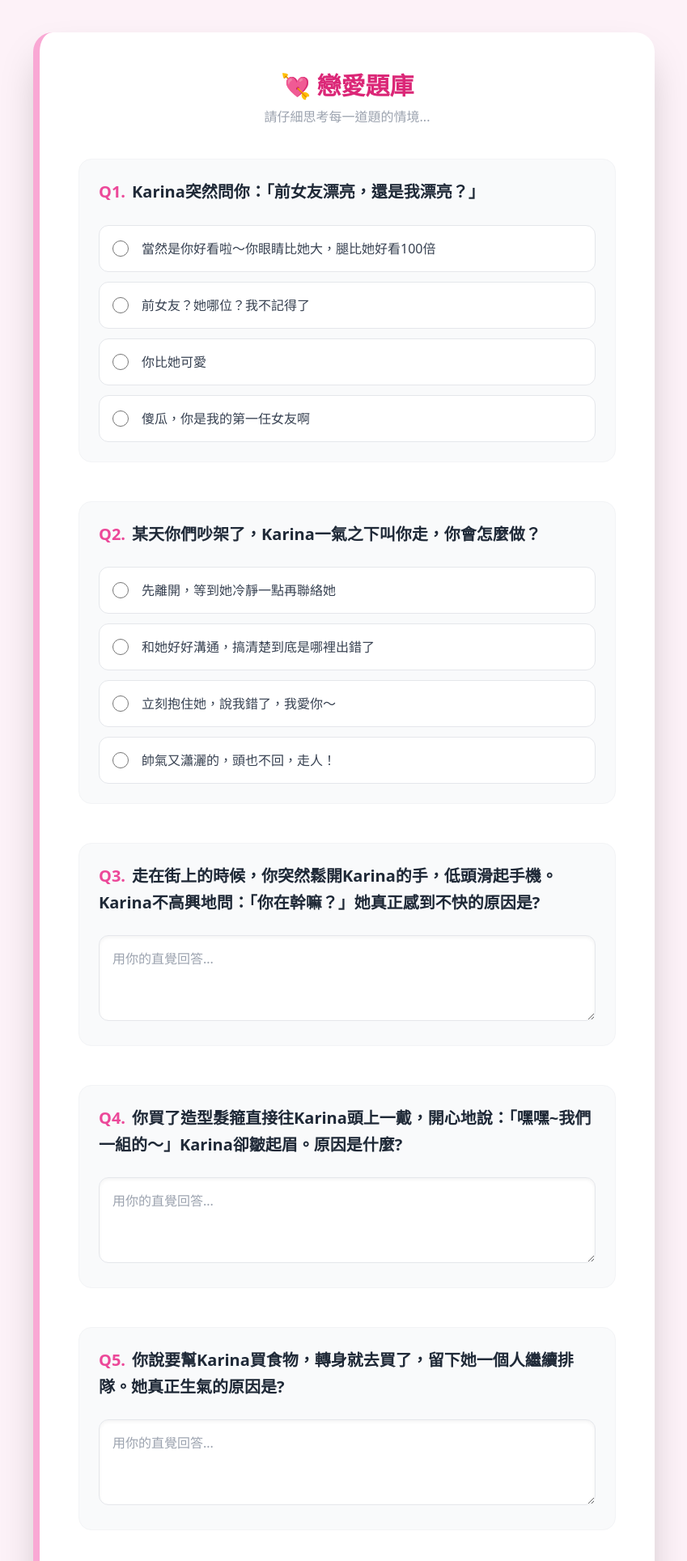
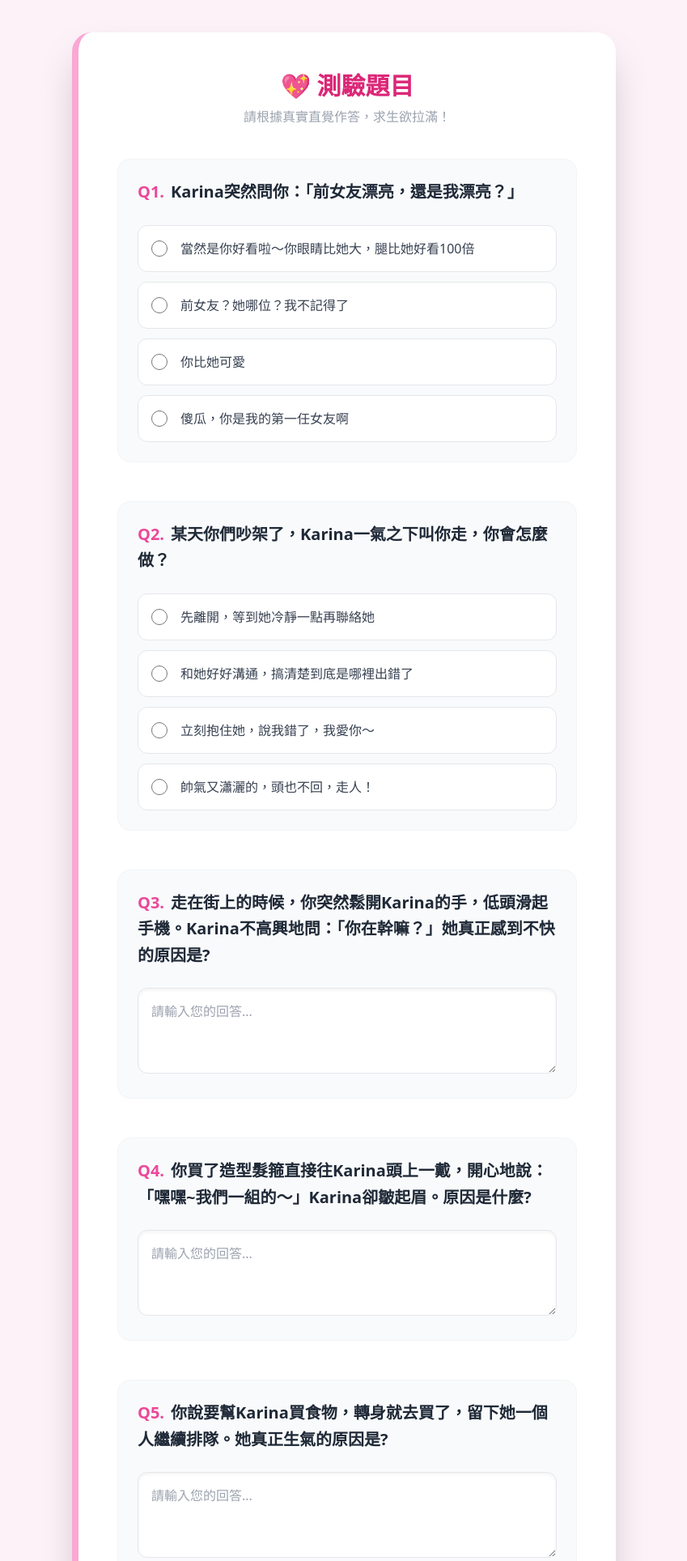
Before and after one commit to derek9613/lovetest, a Flask app: page /question in a window 1280 px wide. Shown: the top 1928 px of the page at 81% size, without its empty margins (215-1064 px from the left). Run offline with Flask 3, Linux system fonts and the light colour scheme; some libraries are stand-ins or nearby versions.

Commit message:
Update question.html

```diff
--- a/templates/question.html
+++ b/templates/question.html
@@ -3,14 +3,14 @@
 <head>
     <meta charset="UTF-8">
     <meta name="viewport" content="width=device-width, initial-scale=1.0">
-    <title>求生欲測驗中...</title>
+    <title>測驗進行中...</title>
     <script src="https://cdn.tailwindcss.com"></script>
 </head>
 <body class="bg-pink-50 min-h-screen p-4 md:p-10">
-    <div class="max-w-3xl mx-auto bg-white p-6 md:p-12 rounded-3xl shadow-2xl border-l-8 border-pink-300">
+    <div class="max-w-2xl mx-auto bg-white p-6 md:p-12 rounded-3xl shadow-2xl border-l-8 border-pink-300">
         <header class="mb-10 text-center">
-            <h1 class="text-3xl font-black text-pink-600">💘 戀愛題庫</h1>
-            <p class="text-gray-400 mt-2">請仔細思考每一道題的情境...</p>
+            <h1 class="text-3xl font-black text-pink-600">💖 測驗題目</h1>
+            <p class="text-gray-400 mt-2">請根據真實直覺作答，求生欲拉滿！</p>
         </header>
 
         <form method="POST" class="space-y-12">
@@ -30,14 +30,14 @@
                     {% endfor %}
                 </div>
                 {% elif q.type == 'short_answer' %}
-                <textarea name="{{ qid }}" rows="3" class="w-full p-4 border border-gray-200 rounded-xl focus:ring-2 focus:ring-pink-400 outline-none text-gray-700 shadow-inner bg-white" placeholder="用你的直覺回答..." required></textarea>
+                <textarea name="{{ qid }}" rows="3" class="w-full p-4 border border-gray-200 rounded-xl focus:ring-2 focus:ring-pink-400 outline-none text-gray-700 shadow-inner bg-white" placeholder="請輸入您的回答..." required></textarea>
                 {% endif %}
             </div>
             {% endfor %}
 
             <div class="pt-6">
-                <button type="submit" class="w-full bg-gradient-to-r from-pink-500 to-rose-500 hover:from-pink-600 hover:to-rose-600 text-white font-black py-5 rounded-2xl shadow-xl transition duration-300 transform hover:scale-[1.02] text-xl">
-                    送出測驗，查看結果
+                <button type="submit" class="w-full bg-gradient-to-r from-pink-500 to-rose-500 hover:from-pink-600 hover:to-rose-600 text-white font-black py-5 rounded-2xl shadow-xl transition transform hover:scale-[1.02] text-xl">
+                    送出測驗，查看成績
                 </button>
             </div>
         </form>
```
